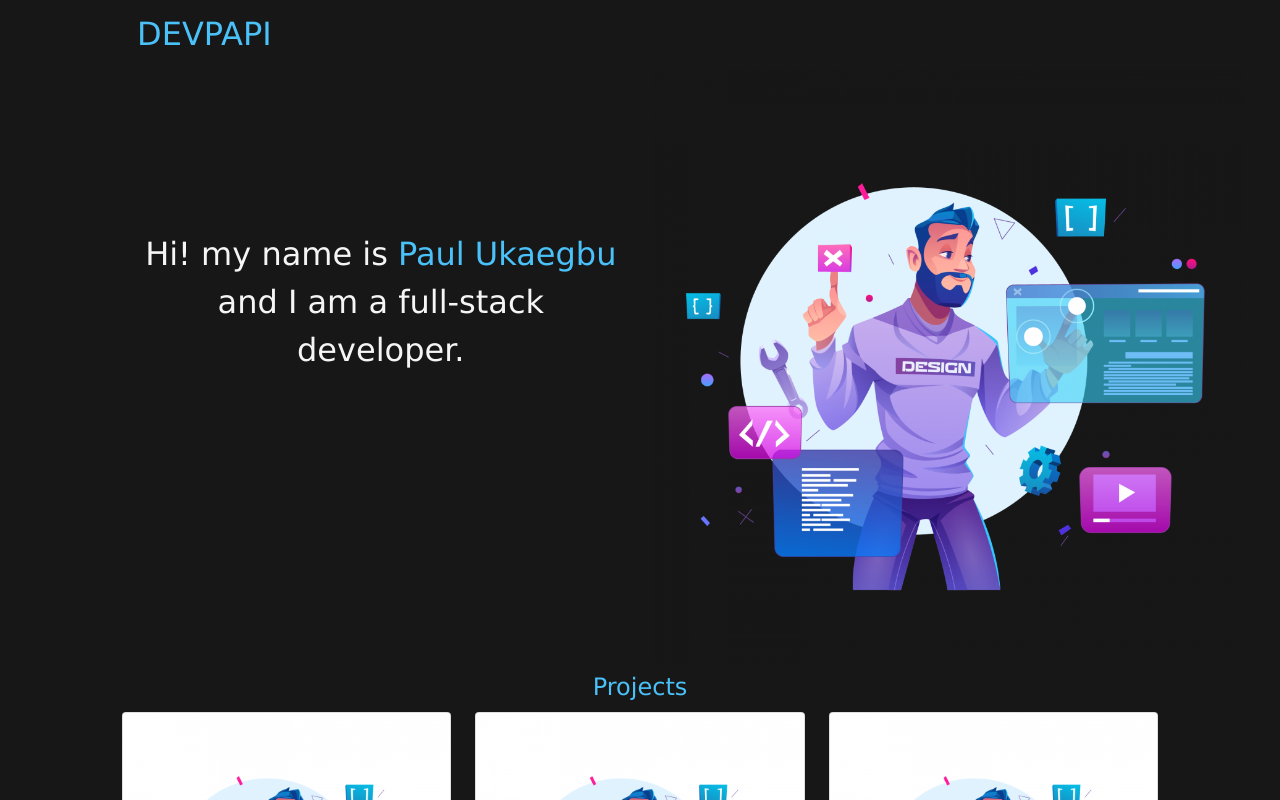
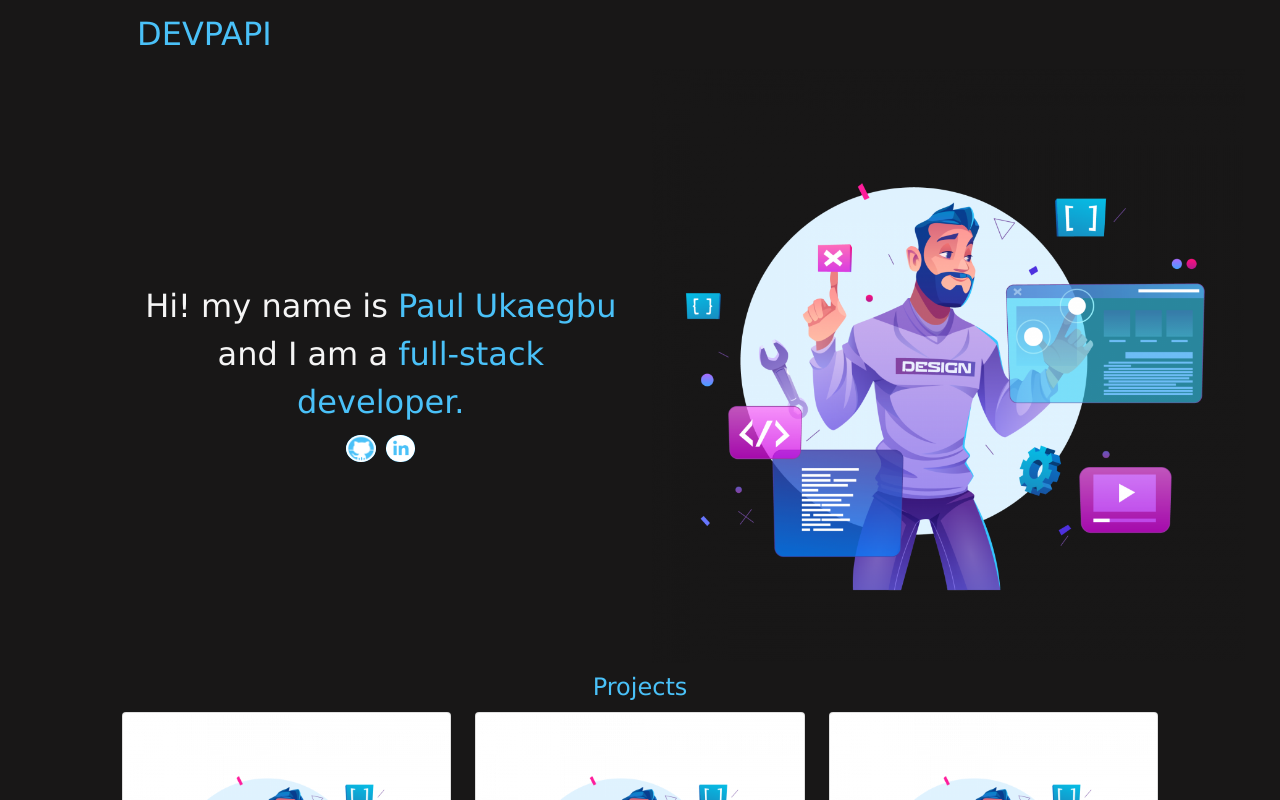
Before and after one commit to Paul-Ukaegbu/websiteportfolio, a React (Create React App) app: page / in a window 1280 px wide. Shown: the top 800 px of the page. Built offline with nearby package versions, Linux system fonts and the light colour scheme.

Commit message:
added social links

```diff
--- a/src/App.css
+++ b/src/App.css
@@ -12,10 +12,10 @@
 }
 
 .navlinks{
-  margin: 0;
+  margin: 1%;
   padding: 0%;
-  width: 4%;
-  height: 4%;
+  width: 6%;
+  height: 7%;
   border-radius: 100%;
   background-color: rgb(74, 193, 248);
   display: inline-flex;
@@ -48,6 +48,6 @@ span{
 }
 
 #aboutMe{
-  padding-top: 15%;
+  padding-top: 20%;
   text-align: center;
 }
--- a/src/App.js
+++ b/src/App.js
@@ -12,14 +12,14 @@ function App() {
     <body>
       <div className = "nav">
         <h2>DEVPAPI</h2>
-        {/* <img className="navlinks" src={github}/>
-        <img className="navlinks" src={linkedin}/> */}
       </div>
 
       <div className="container text-center">
         <div className="row">
           <div id= "aboutMe" className="col">
-            <p className= "aboutMe">Hi! my name is <span>Paul Ukaegbu</span> and I am a full-stack developer.</p>
+            <p className= "aboutMe">Hi! my name is <span>Paul Ukaegbu</span> and I am a <span>full-stack developer.</span></p>
+            <img className="navlinks" src={github}/>
+            <img className="navlinks" src={linkedin}/>
           </div>
           <div className="col">
             <img className="images" src={dev3}/>
```
